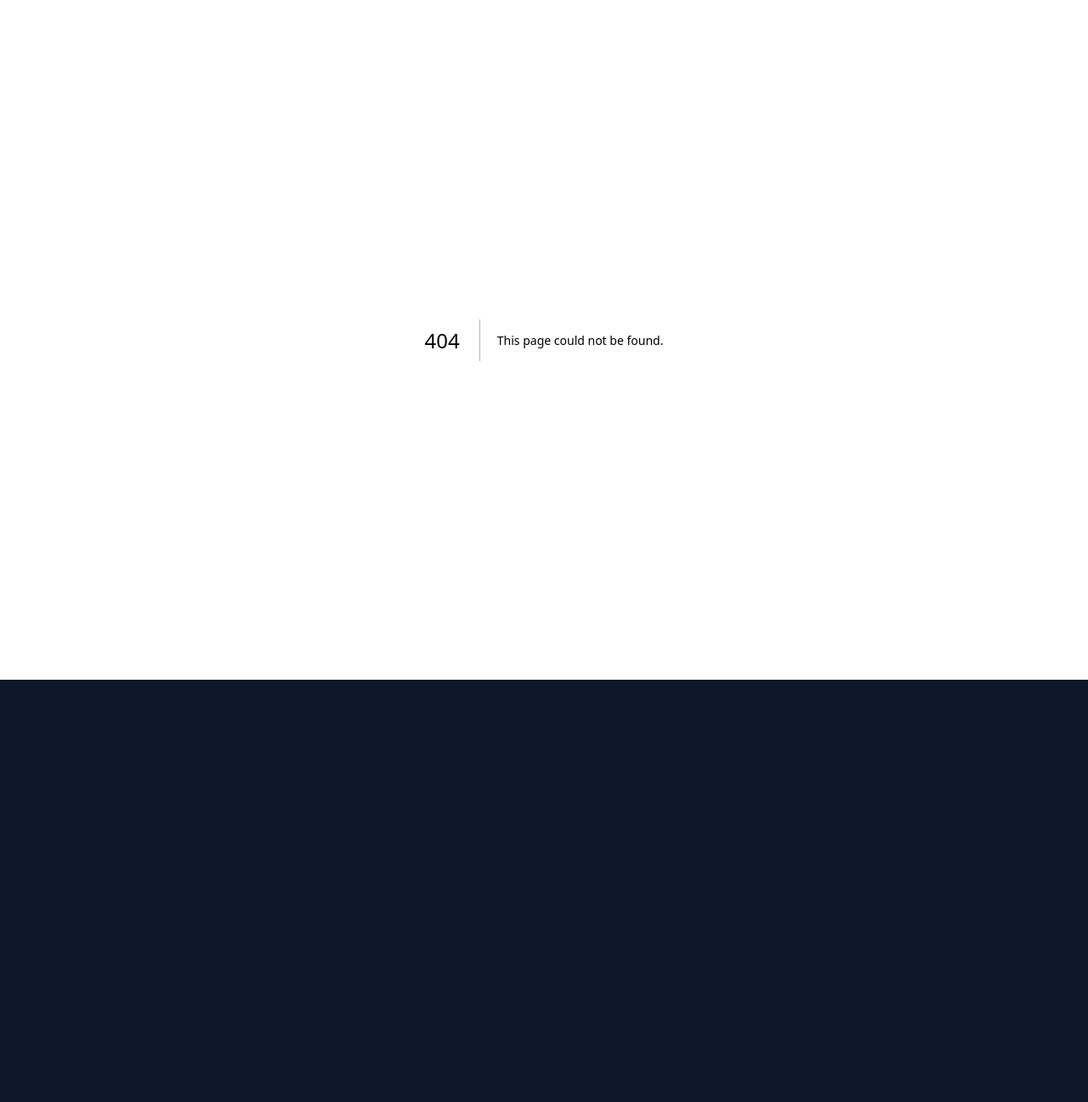
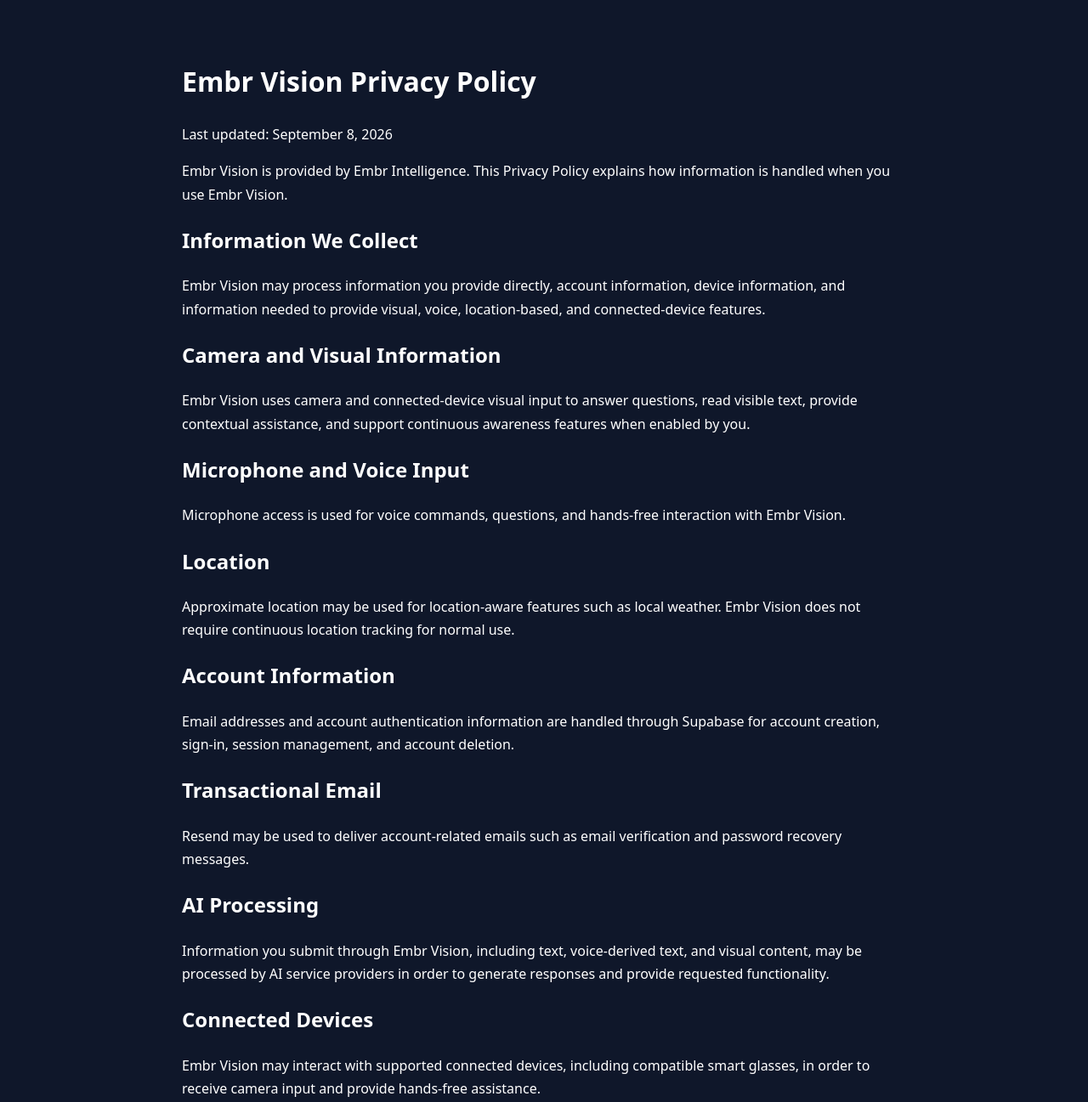
Before and after one commit to LilybirdAI/echo-signal-media, a Next.js app: page /privacy/embr-vision in a window 1280 px wide. Before the commit this address had no page. Shown: the top 1297 px of the page at 85% size. Before the commit the page ends 800 px from the top, so only its background shows below. Built offline with nearby package versions, Linux system fonts and the light colour scheme.

Commit message:
Add Embr Vision privacy terms and support pages

```diff
--- /dev/null
+++ b/app/privacy/embr-vision/page.jsx
@@ -0,0 +1,121 @@
+export const metadata = {
+  title: "Embr Vision Privacy Policy",
+  description: "Privacy Policy for Embr Vision.",
+};
+
+export default function EmbrVisionPrivacyPage() {
+  return (
+    <main
+      style={{
+        maxWidth: 900,
+        margin: "0 auto",
+        padding: "48px 24px 80px",
+        fontFamily: "system-ui, -apple-system, BlinkMacSystemFont, sans-serif",
+        lineHeight: 1.7,
+      }}
+    >
+      <h1>Embr Vision Privacy Policy</h1>
+      <p>Last updated: September 8, 2026</p>
+
+      <p>
+        Embr Vision is provided by Embr Intelligence. This Privacy Policy
+        explains how information is handled when you use Embr Vision.
+      </p>
+
+      <h2>Information We Collect</h2>
+      <p>
+        Embr Vision may process information you provide directly, account
+        information, device information, and information needed to provide
+        visual, voice, location-based, and connected-device features.
+      </p>
+
+      <h2>Camera and Visual Information</h2>
+      <p>
+        Embr Vision uses camera and connected-device visual input to answer
+        questions, read visible text, provide contextual assistance, and support
+        continuous awareness features when enabled by you.
+      </p>
+
+      <h2>Microphone and Voice Input</h2>
+      <p>
+        Microphone access is used for voice commands, questions, and hands-free
+        interaction with Embr Vision.
+      </p>
+
+      <h2>Location</h2>
+      <p>
+        Approximate location may be used for location-aware features such as
+        local weather. Embr Vision does not require continuous location tracking
+        for normal use.
+      </p>
+
+      <h2>Account Information</h2>
+      <p>
+        Email addresses and account authentication information are handled
+        through Supabase for account creation, sign-in, session management, and
+        account deletion.
+      </p>
+
+      <h2>Transactional Email</h2>
+      <p>
+        Resend may be used to deliver account-related emails such as email
+        verification and password recovery messages.
+      </p>
+
+      <h2>AI Processing</h2>
+      <p>
+        Information you submit through Embr Vision, including text, voice-derived
+        text, and visual content, may be processed by AI service providers in
+        order to generate responses and provide requested functionality.
+      </p>
+
+      <h2>Connected Devices</h2>
+      <p>
+        Embr Vision may interact with supported connected devices, including
+        compatible smart glasses, in order to receive camera input and provide
+        hands-free assistance.
+      </p>
+
+      <h2>Data Retention</h2>
+      <p>
+        Information is retained only as reasonably necessary to provide the
+        service, maintain security, comply with legal obligations, and support
+        legitimate operational needs.
+      </p>
+
+      <h2>Account Deletion</h2>
+      <p>
+        You may delete your Embr Vision account from within the app. Account
+        deletion removes the associated authentication account, subject to any
+        retention required by law or legitimate security requirements.
+      </p>
+
+      <h2>Security</h2>
+      <p>
+        Embr Intelligence uses reasonable technical and organizational measures
+        designed to protect information processed through Embr Vision.
+      </p>
+
+      <h2>Children</h2>
+      <p>
+        Embr Vision is not intended for children under 13, and we do not
+        knowingly collect personal information from children under 13.
+      </p>
+
+      <h2>Changes to This Policy</h2>
+      <p>
+        This Privacy Policy may be updated from time to time. The updated version
+        will be posted on this page with a revised date.
+      </p>
+
+      <h2>Contact</h2>
+      <p>
+        Questions about this Privacy Policy may be sent to{" "}
+        <a href="mailto:matt@embrintelligence.ai">
+          matt@embrintelligence.ai
+        </a>
+        .
+      </p>
+    </main>
+  );
+}
```
Also changed, not shown: app/support/embr-vision/page.jsx (added, +68 -0 lines).
